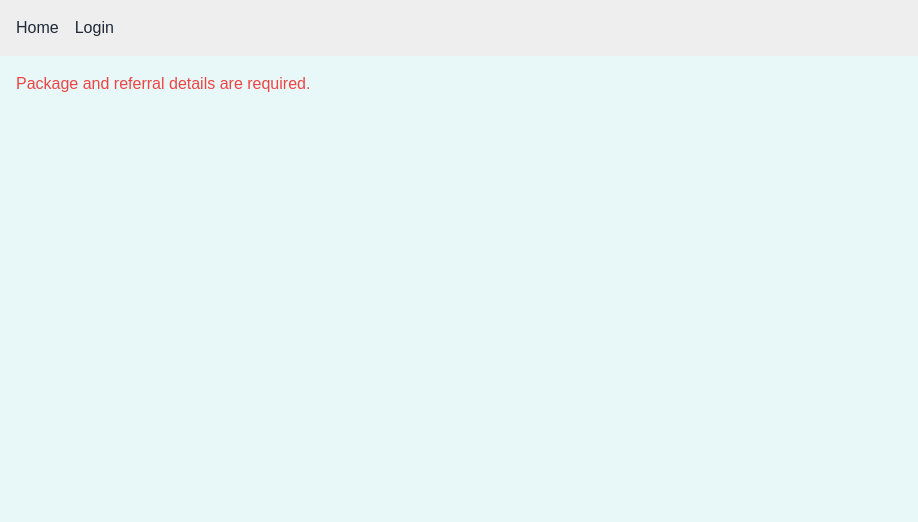
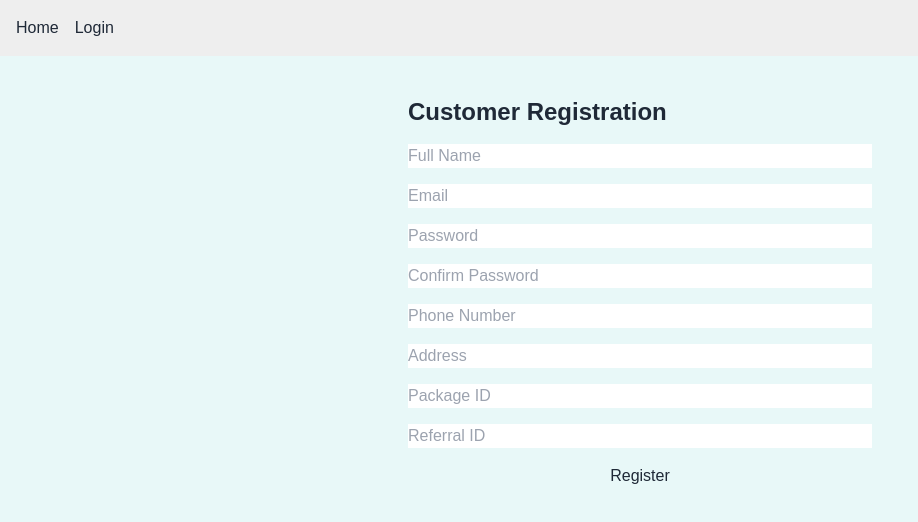
Before and after one commit to flexbuytravel/code-assist, a Next.js app: page /auth/register in a window 1280 px wide. Shown: the top 522 px of the page, without its empty margins (0-918 px from the left). Built offline with nearby package versions, Linux system fonts and the light colour scheme; no server answers.

Commit message:
Update page.tsx

```diff
--- a/src/app/auth/register/page.tsx
+++ b/src/app/auth/register/page.tsx
@@ -1,12 +1,18 @@
 "use client";
 
 import { useState, useEffect } from "react";
-import { useSearchParams, useRouter } from "next/navigation";
-import axios from "axios";
+import { useRouter, useSearchParams } from "next/navigation";
+import { createUserWithEmailAndPassword } from "firebase/auth";
+import { doc, setDoc } from "firebase/firestore";
+import { auth, db } from "@/lib/firebase";
+import toast from "react-hot-toast";
 
 export default function RegisterPage() {
+  const router = useRouter();
   const searchParams = useSearchParams();
-  const router = useRouter();
+
+  const packageIdFromLink = searchParams.get("packageId") || "";
+  const referralIdFromLink = searchParams.get("referralId") || "";
 
   const [formData, setFormData] = useState({
     name: "",
@@ -15,90 +21,101 @@ export default function RegisterPage() {
     confirmPassword: "",
     phone: "",
     address: "",
-    packageId: "",
-    referralId: "",
+    packageId: packageIdFromLink,
+    referralId: referralIdFromLink,
   });
 
-  const [packageInfo, setPackageInfo] = useState<any>(null);
-  const [loading, setLoading] = useState(true);
-  const [error, setError] = useState("");
+  const [loading, setLoading] = useState(false);
 
-  // Load package details from API
   useEffect(() => {
-    const packageId = searchParams.get("packageId");
-    const referralId = searchParams.get("referralId");
-
-    if (!packageId || !referralId) {
-      setError("Package and referral details are required.");
-      setLoading(false);
-      return;
+    if (packageIdFromLink || referralIdFromLink) {
+      setFormData((prev) => ({
+        ...prev,
+        packageId: packageIdFromLink,
+        referralId: referralIdFromLink,
+      }));
     }
-
-    setFormData((prev) => ({
-      ...prev,
-      packageId,
-      referralId,
-    }));
-
-    const validatePackage = async () => {
-      try {
-        const res = await axios.post("/api/packages/claim", {
-          packageId,
-          referralId,
-        });
-        setPackageInfo(res.data);
-      } catch (err: any) {
-        setError(err.response?.data?.error || "Failed to load package details");
-      } finally {
-        setLoading(false);
-      }
-    };
-
-    validatePackage();
-  }, [searchParams]);
+  }, [packageIdFromLink, referralIdFromLink]);
 
   const handleChange = (e: React.ChangeEvent<HTMLInputElement>) => {
-    setFormData({ ...formData, [e.target.name]: e.target.value });
+    setFormData({
+      ...formData,
+      [e.target.name]: e.target.value,
+    });
+  };
+
+  const validateForm = () => {
+    if (!formData.name || !formData.email || !formData.password || !formData.confirmPassword || !formData.phone || !formData.address) {
+      toast.error("Please fill in all fields");
+      return false;
+    }
+    if (!/\S+@\S+\.\S+/.test(formData.email)) {
+      toast.error("Please enter a valid email");
+      return false;
+    }
+    if (formData.password.length < 8) {
+      toast.error("Password must be at least 8 characters");
+      return false;
+    }
+    if (formData.password !== formData.confirmPassword) {
+      toast.error("Passwords do not match");
+      return false;
+    }
+    return true;
   };
 
   const handleSubmit = async (e: React.FormEvent) => {
     e.preventDefault();
-    setError("");
+    if (!validateForm()) return;
 
-    if (formData.password !== formData.confirmPassword) {
-      setError("Passwords do not match.");
-      return;
-    }
-
-    if (formData.password.length < 8) {
-      setError("Password must be at least 8 characters long.");
-      return;
-    }
+    setLoading(true);
 
     try {
-      await axios.post("/api/auth/register", formData);
+      // Validate package before creating account
+      const res = await fetch("/api/customer/package/validate", {
+        method: "POST",
+        headers: { "Content-Type": "application/json" },
+        body: JSON.stringify({
+          packageId: formData.packageId,
+          referralId: formData.referralId,
+        }),
+      });
+
+      const data = await res.json();
+      if (!res.ok) throw new Error(data.error || "Package validation failed");
+
+      // Create Firebase Auth user
+      const userCred = await createUserWithEmailAndPassword(
+        auth,
+        formData.email,
+        formData.password
+      );
+
+      // Save user details in Firestore
+      await setDoc(doc(db, "users", userCred.user.uid), {
+        name: formData.name,
+        email: formData.email,
+        phone: formData.phone,
+        address: formData.address,
+        role: "customer",
+        packageId: formData.packageId,
+        referralId: formData.referralId,
+        createdAt: new Date(),
+      });
+
+      toast.success("Registration successful!");
       router.push("/customer/dashboard");
-    } catch (err: any) {
-      setError(err.response?.data?.error || "Registration failed");
+    } catch (error: any) {
+      console.error(error);
+      toast.error(error.message || "Registration failed");
+    } finally {
+      setLoading(false);
     }
   };
 
-  if (loading) return <p>Loading package details...</p>;
-  if (error) return <p className="text-red-500">{error}</p>;
-
   return (
-    <div className="max-w-md mx-auto mt-8 p-6 border rounded-lg shadow">
-      <h1 className="text-2xl font-bold mb-4">Register & Claim Package</h1>
-
-      {packageInfo && (
-        <div className="mb-4 p-3 border rounded bg-gray-50">
-          <p><strong>Package ID:</strong> {packageInfo.packageId}</p>
-          <p><strong>Referral ID:</strong> {packageInfo.referralId}</p>
-          <p><strong>Price:</strong> ${packageInfo.price}</p>
-          <p><strong>Trips:</strong> {packageInfo.trips}</p>
-        </div>
-      )}
-
+    <div className="max-w-lg mx-auto p-6">
+      <h1 className="text-2xl font-bold mb-4">Customer Registration</h1>
       <form onSubmit={handleSubmit} className="space-y-4">
         <input
           type="text"
@@ -106,26 +123,23 @@ export default function RegisterPage() {
           placeholder="Full Name"
           value={formData.name}
           onChange={handleChange}
-          required
-          className="w-full border px-3 py-2 rounded"
+          className="input input-bordered w-full"
         />
         <input
           type="email"
           name="email"
-          placeholder="Email Address"
+          placeholder="Email"
           value={formData.email}
           onChange={handleChange}
-          required
-          className="w-full border px-3 py-2 rounded"
+          className="input input-bordered w-full"
         />
         <input
           type="password"
           name="password"
-          placeholder="Password (min 8 chars)"
+          placeholder="Password"
           value={formData.password}
           onChange={handleChange}
-          required
-          className="w-full border px-3 py-2 rounded"
+          className="input input-bordered w-full"
         />
         <input
           type="password"
@@ -133,17 +147,15 @@ export default function RegisterPage() {
           placeholder="Confirm Password"
           value={formData.confirmPassword}
           onChange={handleChange}
-          required
-          className="w-full border px-3 py-2 rounded"
+          className="input input-bordered w-full"
         />
         <input
-          type="text"
+          type="tel"
           name="phone"
           placeholder="Phone Number"
           value={formData.phone}
           onChange={handleChange}
-          required
-          className="w-full border px-3 py-2 rounded"
+          className="input input-bordered w-full"
         />
         <input
           type="text"
@@ -151,32 +163,34 @@ export default function RegisterPage() {
           placeholder="Address"
           value={formData.address}
           onChange={handleChange}
-          required
-          className="w-full border px-3 py-2 rounded"
+          className="input input-bordered w-full"
         />
 
         <input
           type="text"
           name="packageId"
+          placeholder="Package ID"
           value={formData.packageId}
-          readOnly
-          className="w-full border px-3 py-2 rounded bg-gray-100"
+          onChange={handleChange}
+          readOnly={!!packageIdFromLink}
+          className="input input-bordered w-full"
         />
         <input
           type="text"
           name="referralId"
+          placeholder="Referral ID"
           value={formData.referralId}
-          readOnly
-          className="w-full border px-3 py-2 rounded bg-gray-100"
+          onChange={handleChange}
+          readOnly={!!referralIdFromLink}
+          className="input input-bordered w-full"
         />
-
-        {error && <p className="text-red-500">{error}</p>}
 
         <button
           type="submit"
-          className="w-full bg-blue-600 text-white py-2 px-4 rounded hover:bg-blue-700"
+          className="btn btn-primary w-full"
+          disabled={loading}
         >
-          Register & Claim
+          {loading ? "Registering..." : "Register"}
         </button>
       </form>
     </div>
```
